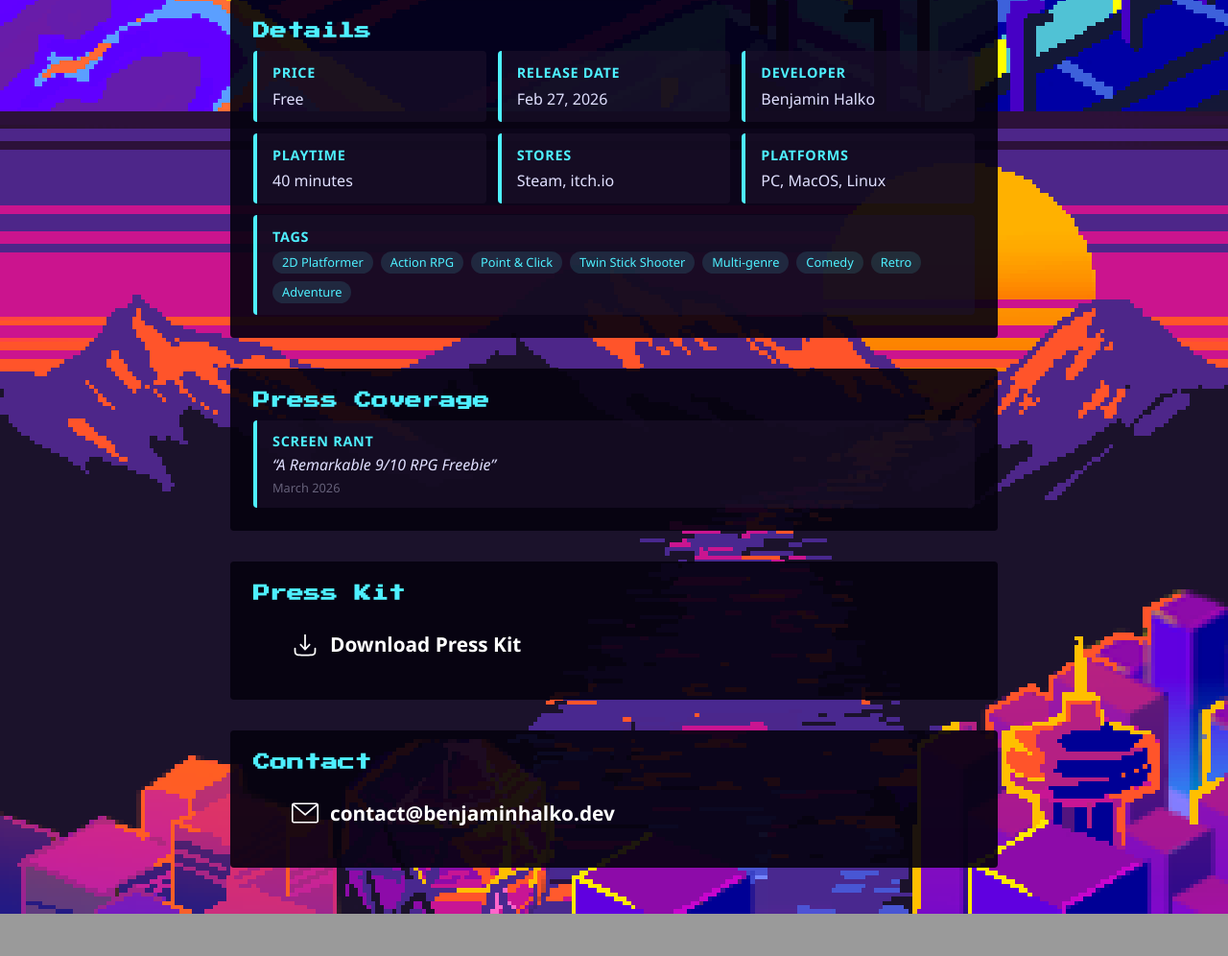
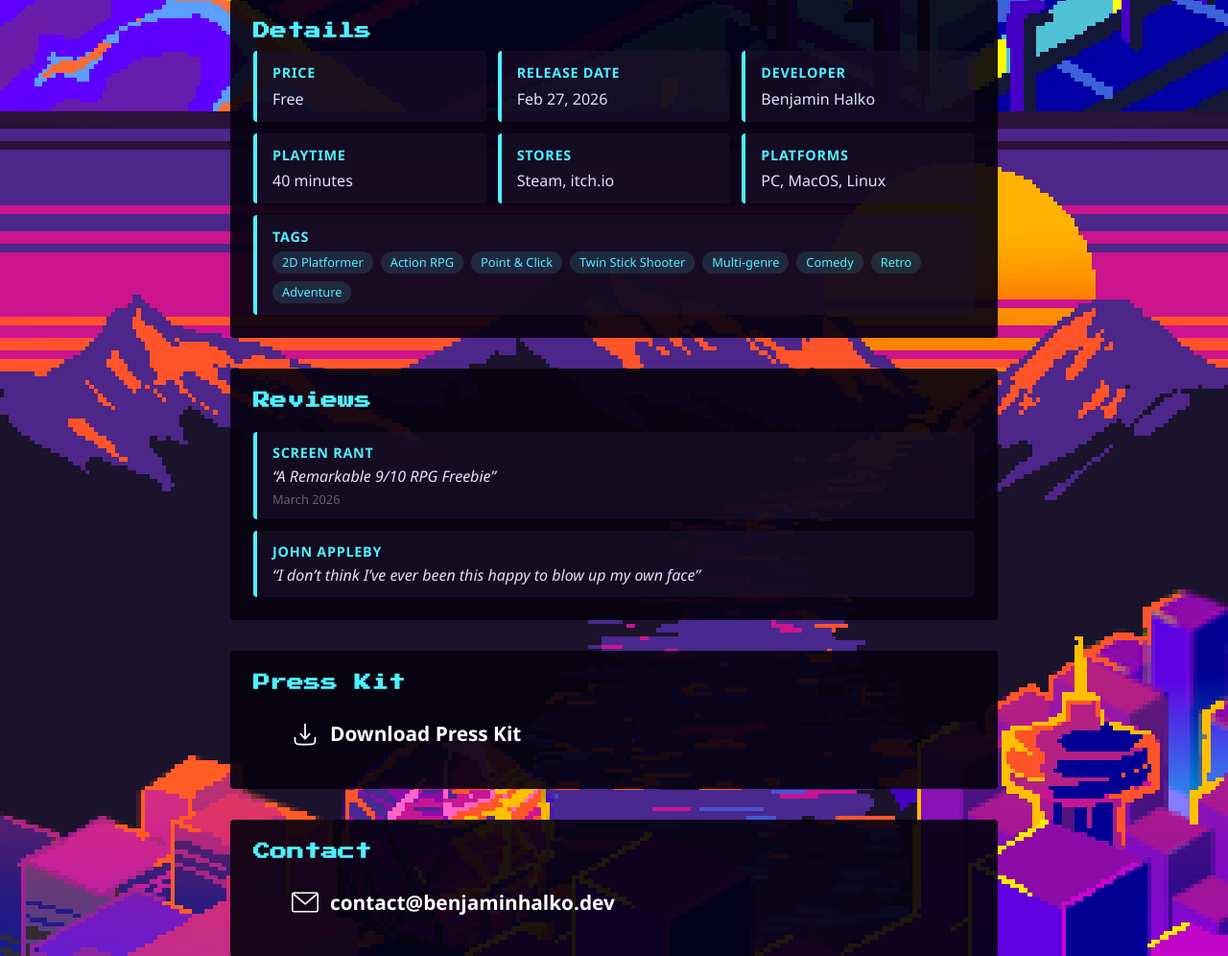
Before and after one commit to BenjaminHalko/benjaminhalko.github.io, a PHP site: page /johnsquest/ in a window 1280 px wide. Shown: the part 3137-4133 px from the top of the page at 96% size. Before the commit the page ends 4089 px from the top, so only its background shows below. Run offline with PHP 8.4, Linux system fonts and the light colour scheme.

Commit message:
Add review item and adjust coverage layout
Rename the section heading from "Press Coverage" to "Reviews", add a new coverage-item containing a John Appleby quote, and introduce .coverage CSS (flex column with 12px gap) to space review items while keeping existing .coverage-item styling.

```diff
--- a/src/johnsquest/index.html
+++ b/src/johnsquest/index.html
@@ -233,7 +233,7 @@
             </section>
 
             <section class="coverage">
-                <h2>Press Coverage</h2>
+                <h2>Reviews</h2>
                 <a
                     href="https://screenrant.com/steam-free-game-9-10-rpg-release-download/"
                     target="_blank"
@@ -246,6 +246,13 @@
                     >
                     <span class="coverage-date">March 2026</span>
                 </a>
+                <div class="coverage-item">
+                    <strong>John Appleby</strong>
+                    <span class="coverage-quote"
+                        >&ldquo;I don&rsquo;t think I&rsquo;ve ever been this
+                        happy to blow up my own face&rdquo;</span
+                    >
+                </div>
             </section>
 
             <section class="presskit">
--- a/src/johnsquest/style.css
+++ b/src/johnsquest/style.css
@@ -206,6 +206,12 @@ section p:last-child {
     background: #24292e;
 }
 
+.coverage {
+    display: flex;
+    flex-direction: column;
+    gap: 12px;
+}
+
 .coverage-item {
     display: flex;
     flex-direction: column;
```
